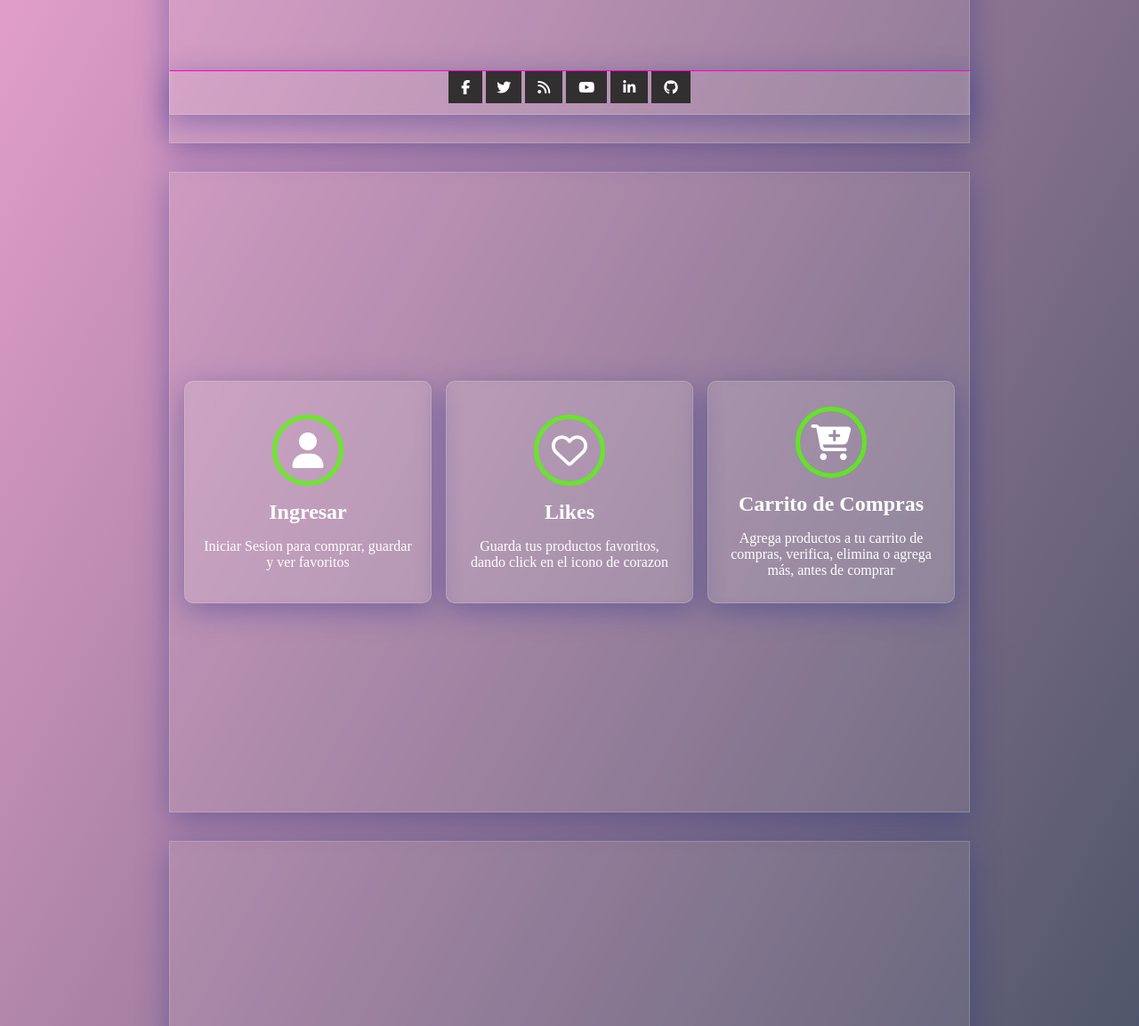
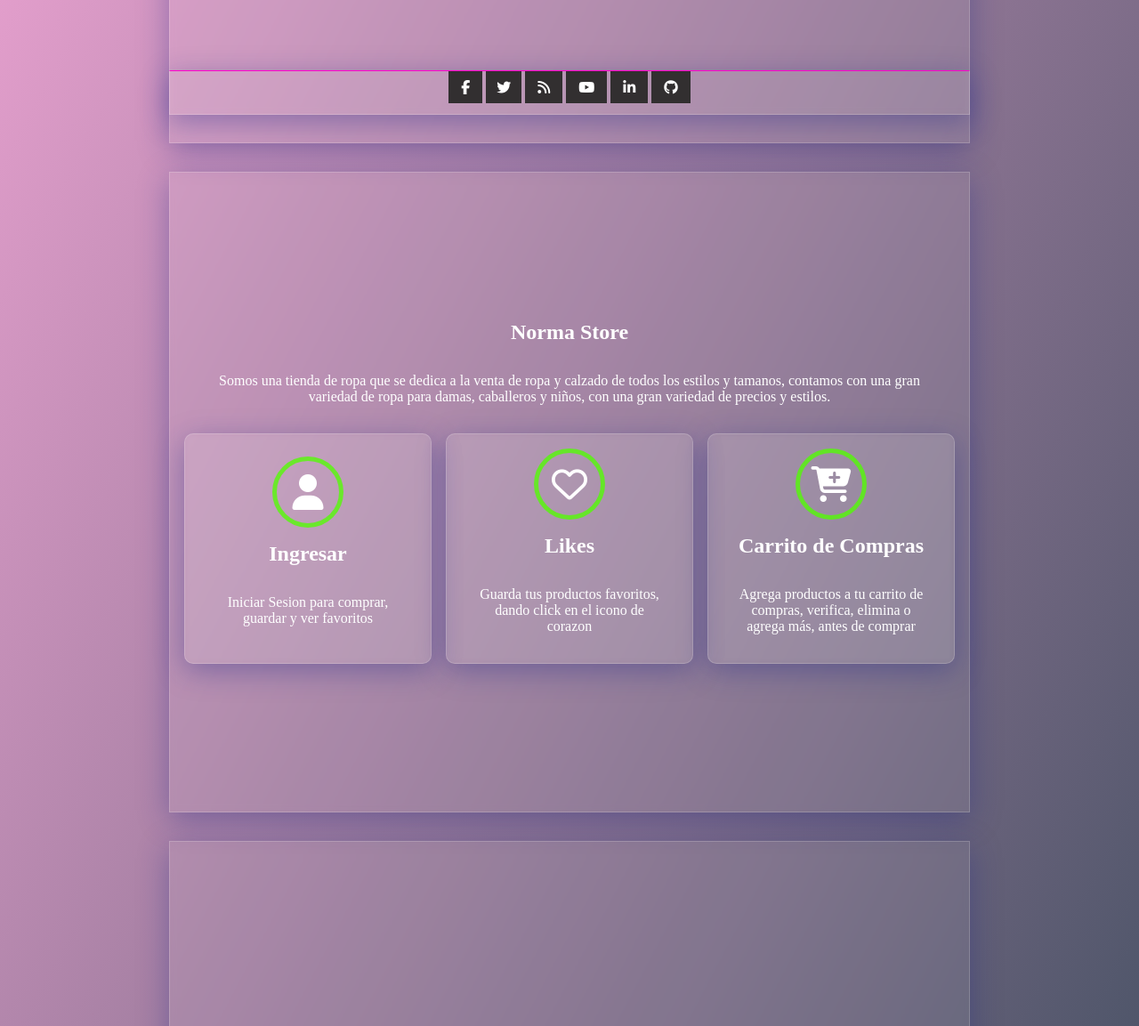
Before and after one commit to AngelDarco/project-norma, a PHP site: page / in a window 1280 px wide. Shown: the part 671-1824 px from the top of the page at 89% size. Run offline with PHP 8.4, Linux system fonts and the light colour scheme; some libraries are stand-ins or nearby versions.

Commit message:
:hammer: slider section added

```diff
--- a/app.js
+++ b/app.js
@@ -12,6 +12,8 @@
 import itemsFilter from "./js/itemsFilter.js";
 import previousView from "./js/previousView.js";
 
+import slider from "./js/slider.js";
+
 const carroContent = document.querySelector(".carro");
 const home = document.querySelector(".home");
 const btnFavorites = document.querySelector(".corazon");
@@ -22,6 +24,20 @@
 document.addEventListener("DOMContentLoaded", async () => {
   log();
   botonMenu(menuShow);
+
+  // Slider
+  const container = document.querySelector(".slider");
+  const body = document.querySelector(".main");
+  slider(
+    container,
+    [
+      "./assets/img/slider1.jpg",
+      "./assets/img/slider2.jpg",
+      "./assets/img/slider3.jpg",
+      "./assets/img/slider4.jpg",
+    ],
+    body
+  );
 
   const { user } = dataLocalStorage();
   const arr = await fetchData();
--- a/css/querys.css
+++ b/css/querys.css
@@ -24,9 +24,11 @@
 
   body {
     .about {
-      flex-direction: column;
-      .card {
-        width: 300px;
+      .cards-container {
+        flex-direction: column;
+        .card {
+          width: 300px;
+        }
       }
     }
   }
--- a/css/style.css
+++ b/css/style.css
@@ -221,10 +243,22 @@
   display: flex;
   align-items: center;
   justify-content: center;
+  flex-direction: column;
   gap: 1rem;
   padding: 1rem;
+  text-align: center;
+
+  p {
+    padding: 1rem;
+  }
+
+  .cards-container {
+    display: flex;
+    flex-direction: row;
+    gap: 1rem;
 
     .card {
+      padding: 1rem;
       flex: 1;
       width: min-content;
       min-width: 200px;
--- a/index.html
+++ b/index.html
@@ -69,25 +69,34 @@
       </div>
     </header>
 
-    <main>
+    <main class="main">
       <div class="message">
         <h1 class="titulo">Boutique Norma</h1>
         <p class="saludo">
-          Mrs. Norma greets and welcomes each and every one of the visitors to
-          our Boutique. We hope that your inquiry or visit offer you the
-          information you need in an agile and dynamic way.
+          La señora Norma saluda y da la bienvenida a todos y cada uno de los
+          visitantes a nuestra Boutique. Esperamos que su consulta o visita le
+          ofrezca la información que necesita de forma ágil y dinámica.
         </p>
       </div>
-      <div class="slider"></div>
+      <div class="slider">
+        <img src="./assets/img/slider.jpg" alt="slider-images" />
+      </div>
     </main>
 
     <section class="about">
+      <h1>Norma Store</h1>
+      <p>
+        Somos una tienda de ropa que se dedica a la venta de ropa y calzado de
+        todos los estilos y tamanos, contamos con una gran variedad de ropa para
+        damas, caballeros y niños, con una gran variedad de precios y estilos.
+      </p>
+
+      <div class="cards-container">
         <div class="card">
           <a href="./html/login.html"><i class="fas fa-user"></i></a>
           <h1>Ingresar</h1>
           <p>Iniciar Sesion para comprar, guardar y ver favoritos</p>
         </div>
-
         <div class="card">
           <a><i class="far fa-heart corazon"></i></a>
           <h1>Likes</h1>
@@ -102,6 +111,7 @@
             Agrega productos a tu carrito de compras, verifica, elimina o agrega
             más, antes de comprar
           </p>
+        </div>
       </div>
     </section>
 
```
Also changed, not shown: other parts of css/style.css (+28 -7 lines), css/variables.css (+0 -9 lines). Lines whose indentation alone changed are shown as unchanged.
